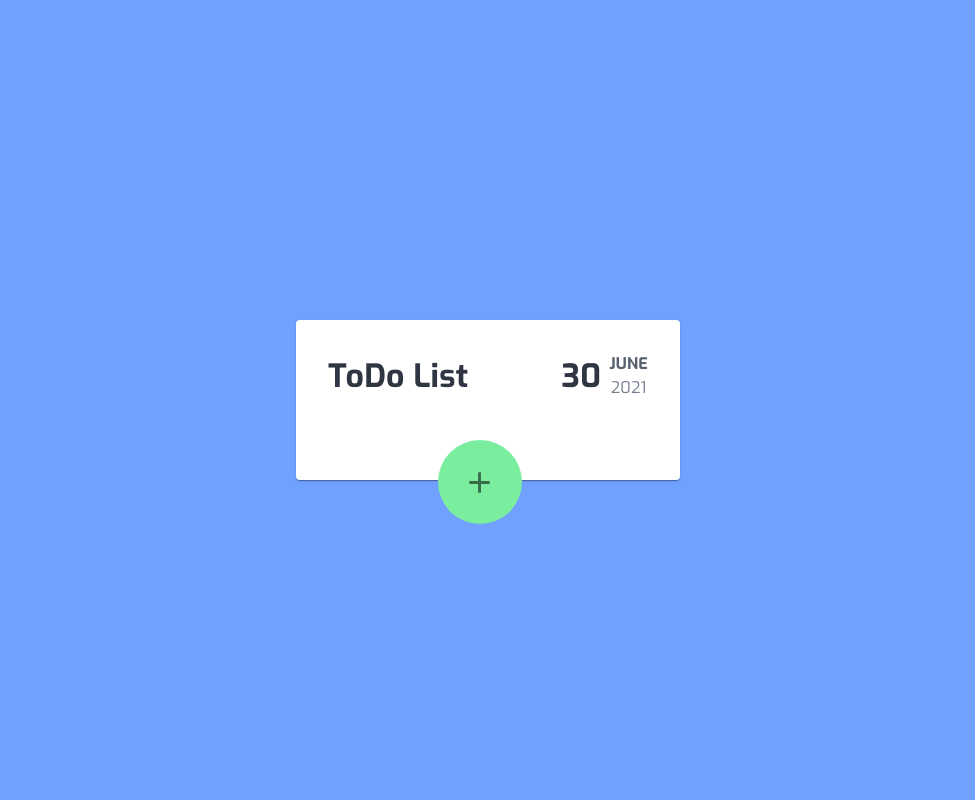
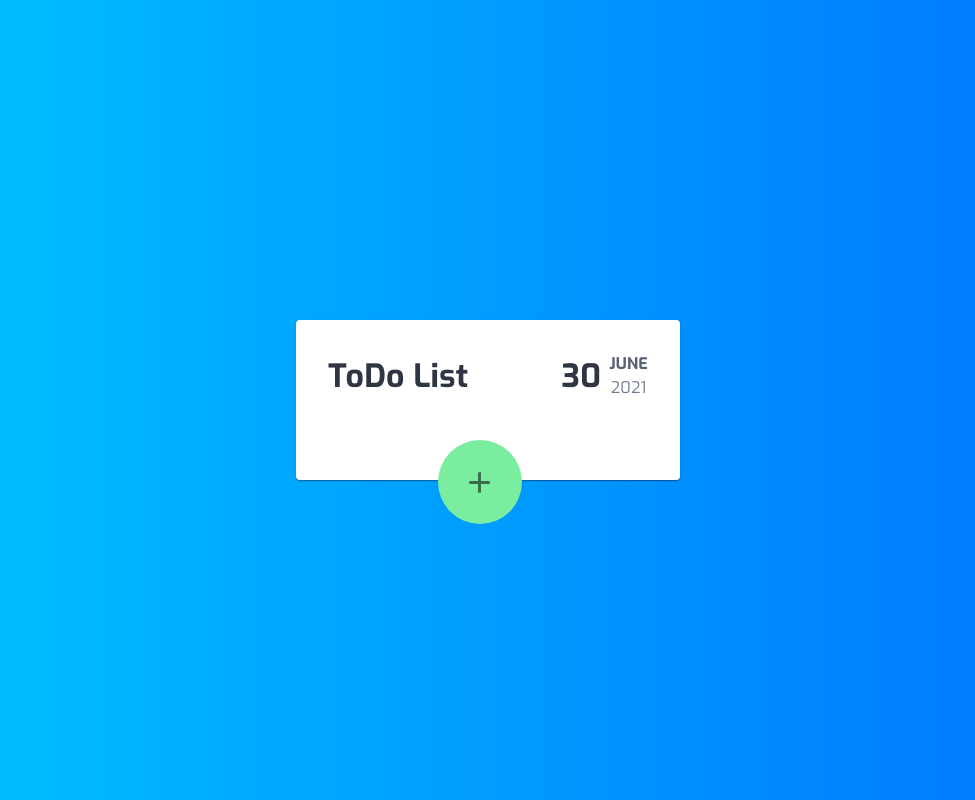
Before and after one commit to Joris63/ToDoList, a React (Create React App) app: page / in a window 1280 px wide. Shown: the whole page, without its empty margins (152-1127 px from the left). Built offline with nearby package versions, Linux system fonts and the light colour scheme.

Commit message:
updated background color

```diff
--- a/src/index.css
+++ b/src/index.css
@@ -16,7 +16,9 @@ button i:before {
 body {
   margin: 0;
   padding: 0;
-  background-color: #70a1ff;
+  background: #00c6ff;
+  background: -webkit-linear-gradient(to right, #00c6ff, #0072ff);
+  background: linear-gradient(to right, #00c6ff, #0072ff);
   -webkit-font-smoothing: antialiased;
   -moz-osx-font-smoothing: grayscale;
 }
```
